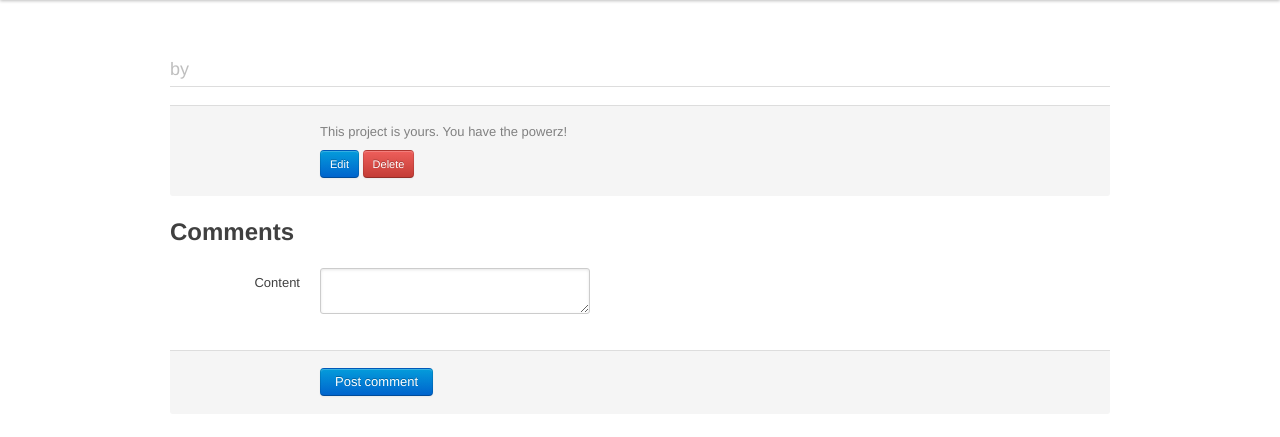
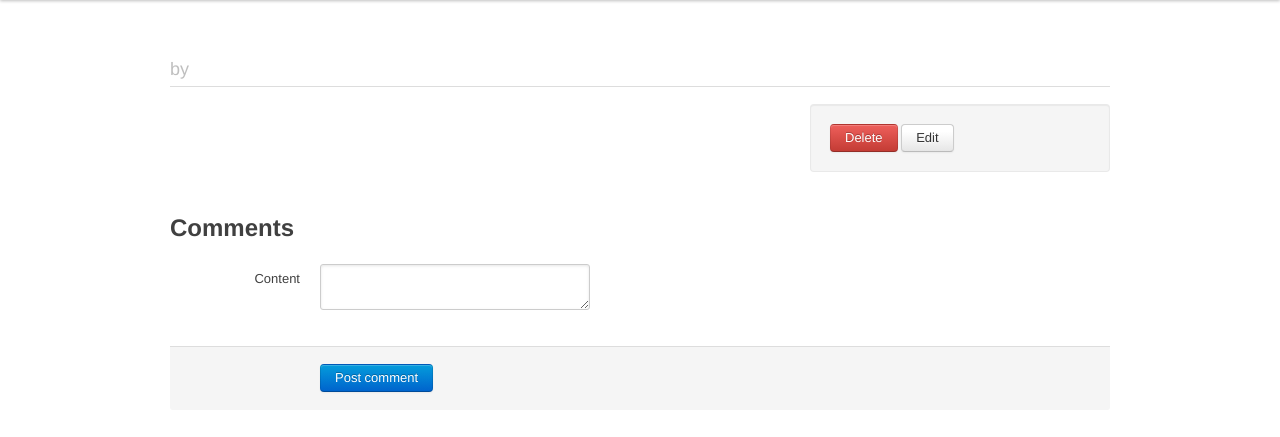
Before and after one commit to KnpLabs/marketplace, a PHP site: template src/Resources/views/Project/show.html.twig in a window 1280 px wide. Shown: the part 40-477 px from the top of the page. Run offline with PHP 8.4, Linux system fonts and the light colour scheme; the template is opened without the code that fills it, so the values that code supplies are empty; form fields are guessed from the names that the template uses; some libraries are stand-ins or nearby versions.

Commit message:
changed buttons layout

```diff
--- a/src/Resources/views/Project/show.html.twig
+++ b/src/Resources/views/Project/show.html.twig
@@ -5,17 +5,28 @@
         <h1>{{ project.name }} <small>by {{ project.username }}</small></h1>
     </div>
 
-    <p>{{ project.description|markdown }}</p>
+    <div class="row">
 
-    {% if project.username == username %}
-        <form method="post" action="{{ path('project_delete', { 'id': project.id }) }}">
-        <div class="actions">
-            <p>This project is yours. You have the powerz!</p>
-            <a class="btn primary small" href="{{ path('project_edit', { 'id': project.id }) }}">Edit</a>
-            <button type="submit" class="btn danger small">Delete</button>
+        <div class="span-two-thirds">
+
+            <p>{{ project.description|markdown }}</p>
+
         </div>
-        </form>
-    {% endif %}
+
+        <div class="span-one-third">
+
+            {% if project.username == username %}
+                <form method="post" action="{{ path('project_delete', { 'id': project.id }) }}">
+                <div class="well">
+                    <button type="submit" class="btn danger">Delete</button>
+                    <a class="btn" href="{{ path('project_edit', { 'id': project.id }) }}">Edit</a>
+                </div>
+                </form>
+            {% endif %}
+
+        </div>
+
+    </div>
 
     <h2>
         Comments
@@ -26,18 +37,18 @@
 
     {% for comment in comments %}
     <div class="row">
-        <div class="span-two-thirds columns">
+        <div class="span-two-thirds">
             <blockquote>
                 <p>{{ comment.content|markdown }}</p>
                 <small>{{ comment.username }}</small>
             </blockquote>
         </div>
 
-        <div class="span-one-third columns">
+        <div class="span-one-third">
         {% if comment.username == username %}
             <form method="post" action="{{ path('comment_delete', { 'id': comment.id }) }}">
-                <div class="right-actions">
-                    <button class="btn danger small">Delete</button>
+                <div class="well">
+                    <button class="btn danger">Delete</button>
                 </div>
             </form>
         {% endif %}
```
